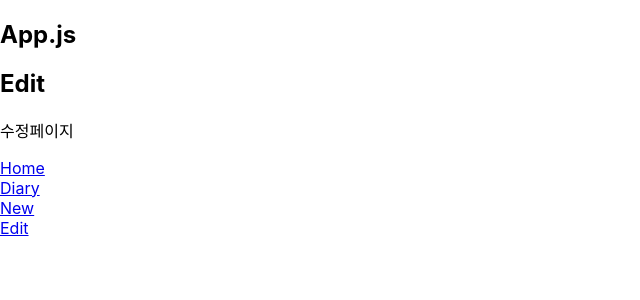
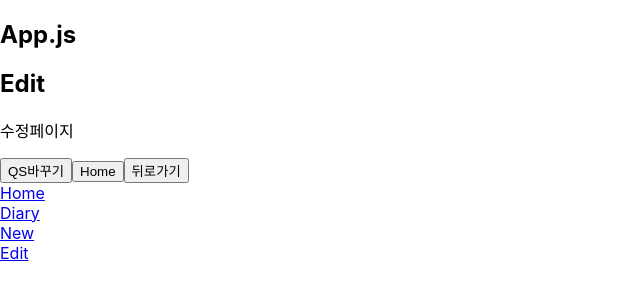
Before and after one commit to hjk92go/emotion-Diary, a React (Create React App) app: page /edit in a window 1280 px wide. Shown: the top 300 px of the page, without its empty margins (0-640 px from the left). Built offline with nearby package versions, Linux system fonts and the light colour scheme.

Commit message:
231127 React Router 응용

```diff
--- a/src/App.js
+++ b/src/App.js
@@ -18,7 +18,7 @@
           <Route path="/" element={<Home />} />
           <Route path="/new" element={<New />} />
           <Route path="/edit" element={<Edit />} />
-          <Route path="/diary" element={<Diary />} />
+          <Route path="/diary/:id" element={<Diary />} />
         </Routes>
         <RouterTest />
       </div>
@@ -32,3 +32,6 @@
 
 //a태그를 사용할시 새로고침이 되므로, SPA 장점을 누리지 못한다.
 //a태그는 외부url 사용시 이용  / SPA에서 링크 태그를 활용해준다(CSR방식)
+
+//path variable을 사용하기위해 path 속성처리를 해야함 -> /diary/:id
+//세미콜론을 사용하여 아이디라는 이름으로 뒤에 있는 값을 전달하겠다고 먼저 선언을 해준다.
--- a/src/pages/Diary.js
+++ b/src/pages/Diary.js
@@ -1,4 +1,14 @@
+import { useParams } from "react-router-dom";
+
 const Diary = () => {
+  //const id는 useParams라는 React Router dom 이 제공하는 함수를 사용할 것
+  //useParams를 이용을 하면 이렇게 전달받아서 들어오게 되는 path variable들을 모아서 객체로 갖다 주게 되는데
+  //우리는 이 variable을 id라고 부르기로 App.js에서 선언함
+  //앞에서 선언한 path variable을 다이어리 컴포넌트에서 id로 꺼내와야한다.
+
+  const { id } = useParams();
+  console.log("id", id);
+
   return (
     <div>
       <h2>Diary</h2>
--- a/src/pages/Edit.js
+++ b/src/pages/Edit.js
@@ -1,8 +1,43 @@
+import { useNavigate, useSearchParams } from "react-router-dom";
+
 const Edit = () => {
+  //useNavigate라는 Hook은 페이지를 이동시킬 수 있는 기능을 하는 함수를 반환해주는데
+  //그함수의 이름을 Navigate로 받아준다음 Navigate의 인자로 이렇게 경로를 작서응ㄹ 해주면 이 Navigate함수를 호출해서 경로를 옮겨줄 수 있다.
+  //보통 로그인값을 검사해서 로긴이 되지않았다면 로긴페이지로 강제로 보내기 이런 기능을 위해 존재
+  //즉, 링크 태그를 클릭 안했을 떄도 의도적으로 페이지를 바꿔버릴수 있다고 생각하면 된다.
+  const navigate = useNavigate();
+
+  //Query String 꺼내서 사용하는 방법
+
+  //대괄호 비구호 할당 / useState사용하듯이 첫번째요소는 searchParams, 두번쨰는 setSearchParams로 받아준다.
+  const [searchParams, setSearchParams] = useSearchParams();
+
+  //여기서 id를 꺼내야함
+  const id = searchParams.get("id");
+  const mode = searchParams.get("mode");
+
+  console.log("id : ", id);
+  console.log("mode : ", mode);
+
   return (
     <div>
       <h2>Edit</h2>
       <p>수정페이지</p>
+      <button onClick={() => setSearchParams({ who: "hjk" })}>QS바꾸기</button>
+      <button
+        onClick={() => {
+          navigate("/home");
+        }}
+      >
+        Home
+      </button>
+      <button
+        onClick={() => {
+          navigate(-1);
+        }}
+      >
+        뒤로가기
+      </button>
     </div>
   );
 };
```
Also changed, not shown: src/ReactRouterDom.png (added), 1 other file (tests, documents, lock files or other folders).
